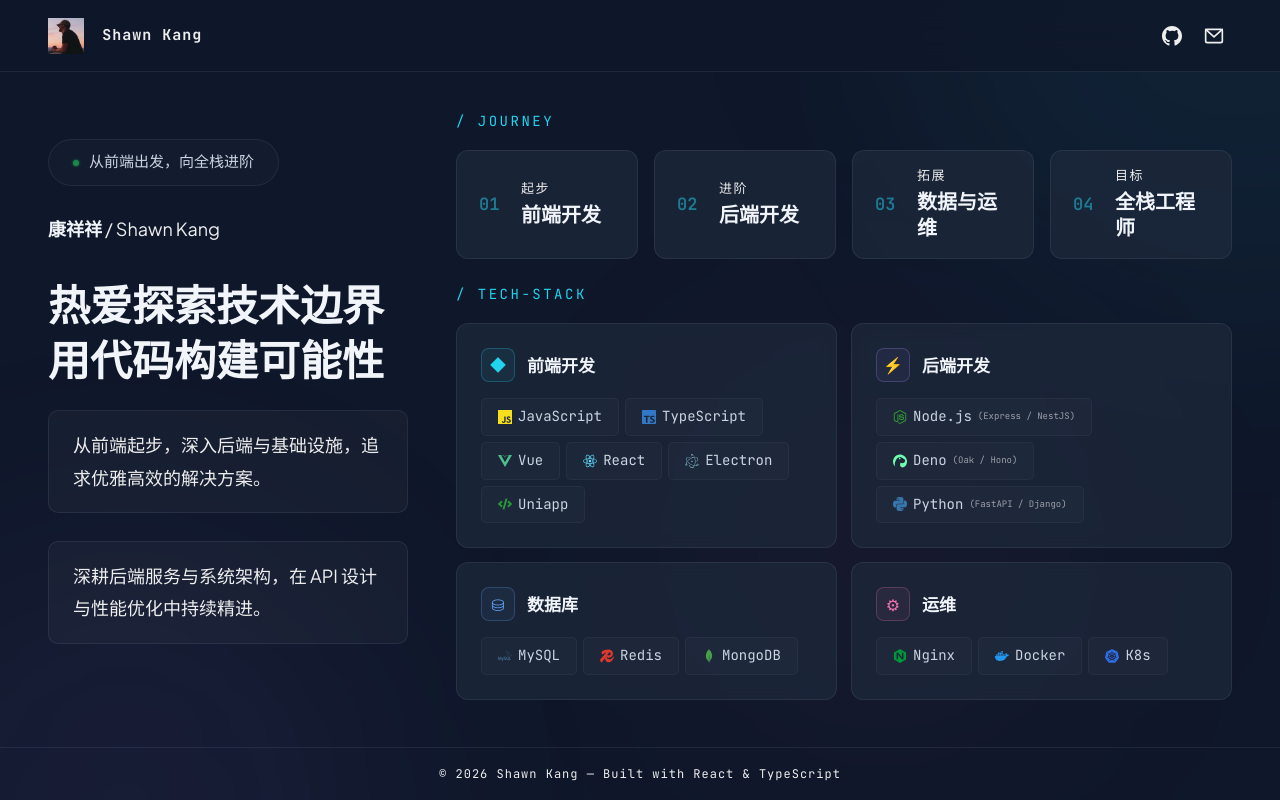
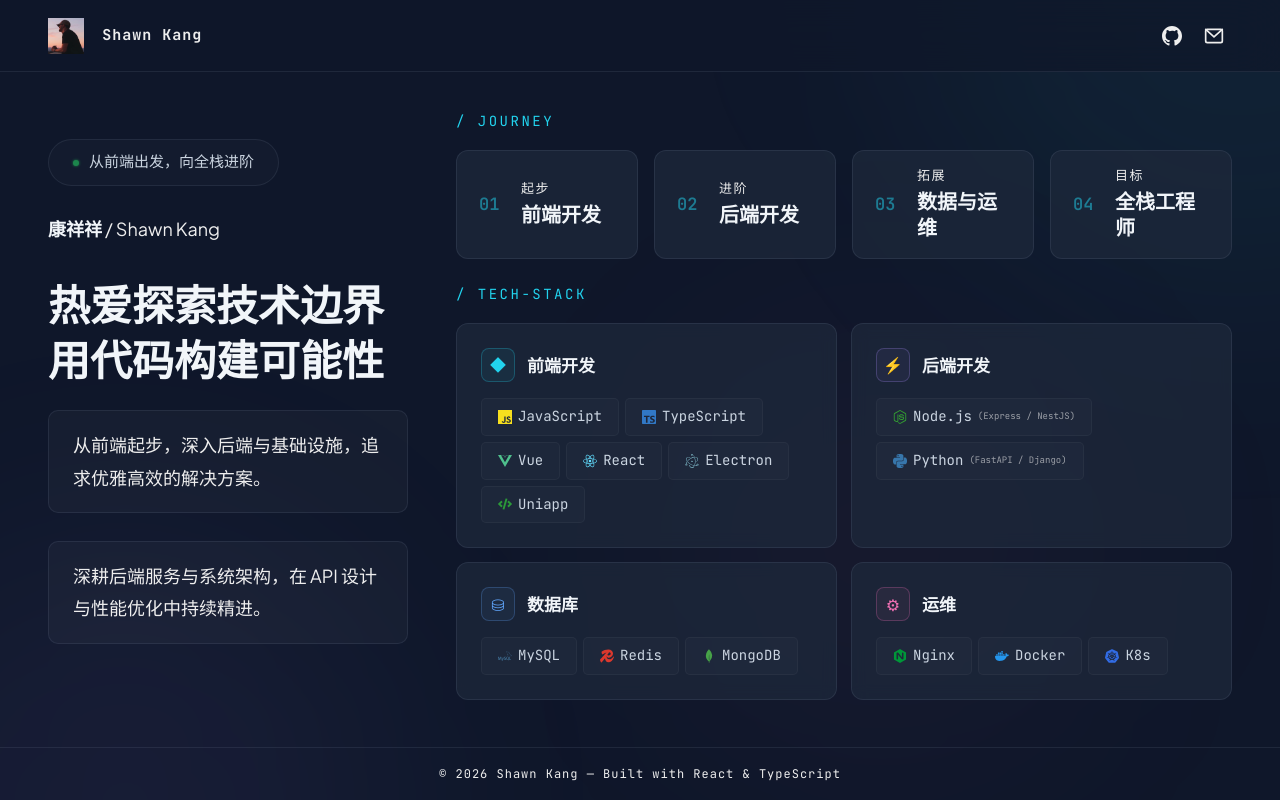
Before and after one commit to a5shawn/a5shawn.github.io, a React (Vite) app: page / in a window 1280 px wide. Built offline with nearby package versions, Linux system fonts and the light colour scheme.

Commit message:
feat: update CLAUDE.md for clarity; remove Deno from TechStack; add README.md with personal introduction and tech stack

```diff
--- a/src/components/TechStack.tsx
+++ b/src/components/TechStack.tsx
@@ -66,7 +66,6 @@ const categories: TechCategory[] = [
     icon: "⚡",
     items: [
       { name: "Node.js", detail: "Express / NestJS" },
-      { name: "Deno", detail: "Oak / Hono" },
       { name: "Python", detail: "FastAPI / Django" },
     ],
   },
```
Also changed, not shown: 2 other files (tests, documents, lock files or other folders).
